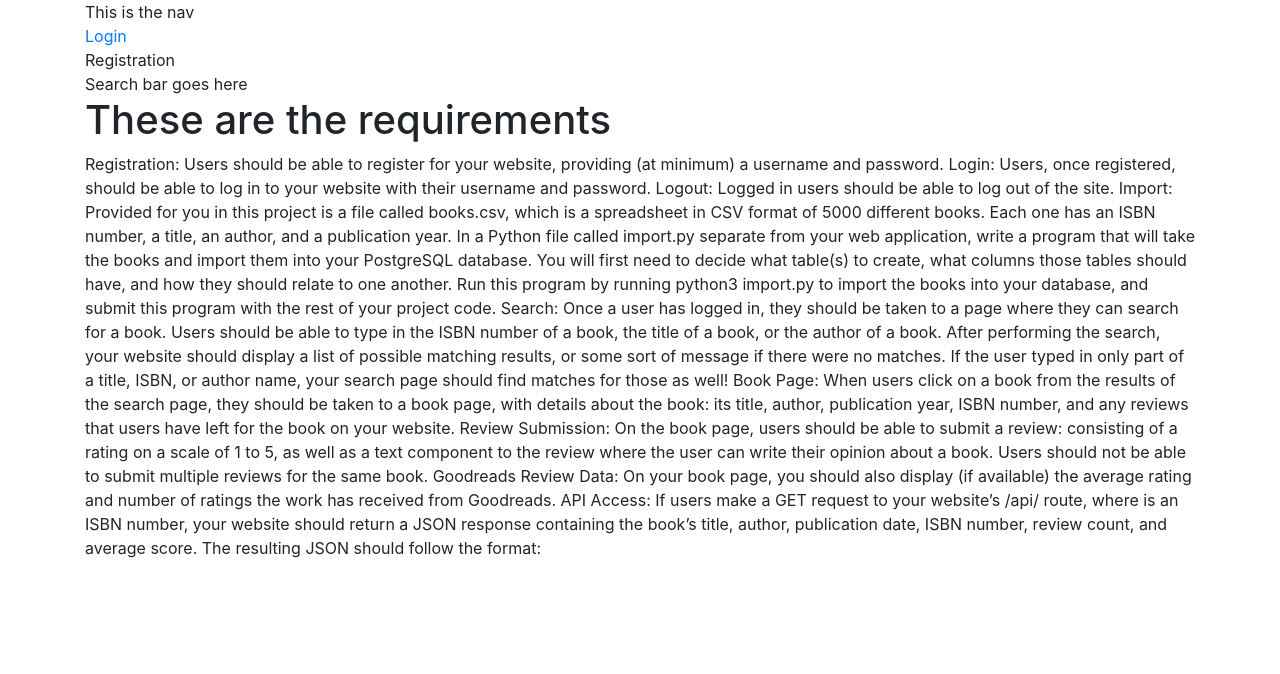
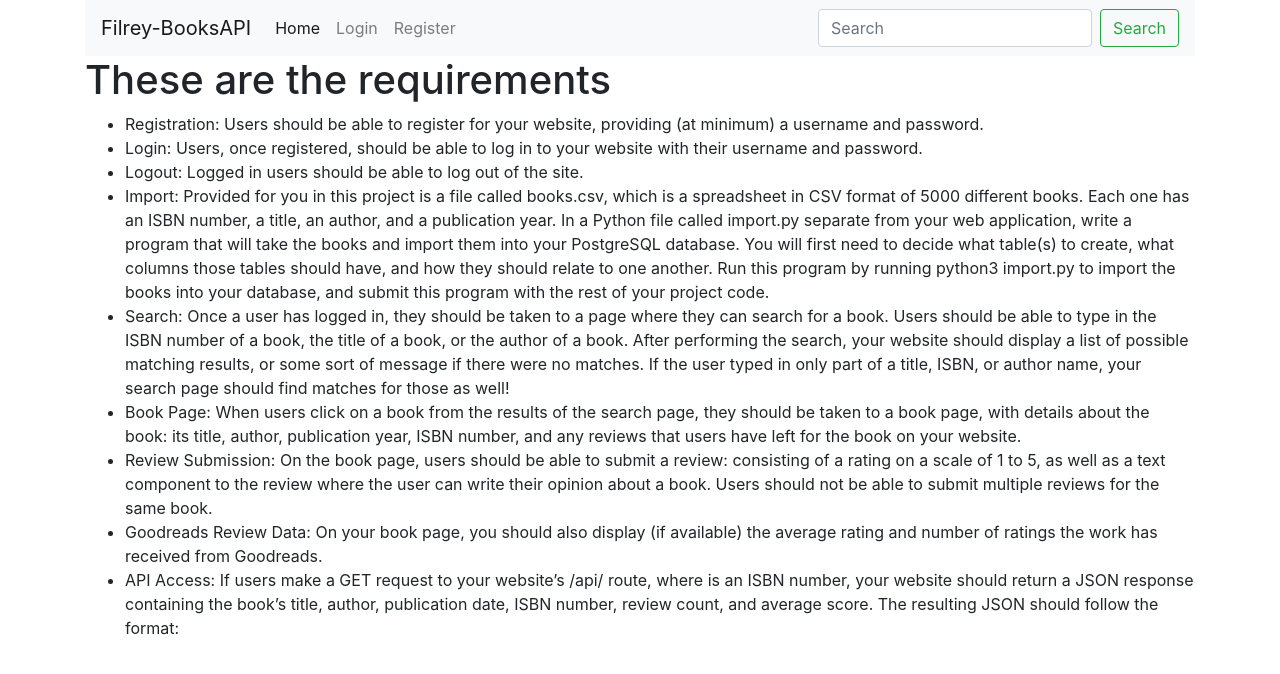
Before and after one commit to filrey/Goodreads_API, a Flask app: page / in a window 1280 px wide. Shown: the top 674 px of the page. Run offline with Flask 2, Linux system fonts and the light colour scheme; some libraries are stand-ins or nearby versions.

Commit message:
import py simple layout

```diff
--- a/application.py
+++ b/application.py
@@ -1,9 +1,10 @@
 import os
 
-from flask import Flask, session, render_template
+from flask import Flask, session, render_template, request
 from flask_session import Session
 from sqlalchemy import create_engine
 from sqlalchemy.orm import scoped_session, sessionmaker
+from sqlalchemy.ext.declarative import declarative_base
 
 app = Flask(__name__)
 
@@ -20,8 +21,39 @@ Session(app)
 engine = create_engine(os.getenv("DATABASE_URL"))
 db = scoped_session(sessionmaker(bind=engine))
 
+Base = declarative_base()
+Base.query = db.query_property()
+
+
+# class Book(db.model):
+#     __tablename__ = 'books'
+#     id = db.Column(db.Integer, primary_key=True)
+#     isbn = db.Column(db.Integer, unique=True)
+#     title = db.Column(db.String)
+#     author = db.Column(db.String)
+#     year = db.Column(db.Integer)
+
+#     def __init__(self, isbn, title, author, year):
+#         self.isbn = isbn
+#         self.title = title
+#         self.author = author
+#         self.year = year
+
+
+# class User(db.model):
+#     __tablename__ = 'users'
+#     id = db.Column(db.Integer, primary_key=True)
+#     username = db.Column(db.String)
+#     password = db.Column(db.String)
+
+#     def __init__(self, username, password):
+#         self.username = username
+#         self.password = password
+
 
 # ROUTES
+
+
 @app.route("/")
 def index():
     return render_template("index.html")
@@ -30,3 +62,17 @@ def index():
 @app.route("/login")
 def login():
     return render_template("login.html")
+
+
+@app.route("/register")
+def register():
+    return render_template("register.html")
+
+
+@app.route("/submit", methods=['POST'])
+def submit():
+    if request.method == 'POST':
+        username = request.form['username']
+        password = request.form['password']
+        print(username, password)
+        return render_template('success.html')
--- a/requirements.txt
+++ b/requirements.txt
@@ -1,4 +1,5 @@
 Flask
 Flask-Session
+flask_sqlalchemy
 psycopg2-binary
 SQLAlchemy
--- a/templates/index.html
+++ b/templates/index.html
@@ -1,47 +1,51 @@
-<!DOCTYPE html>
-<html lang="en">
-  <head>
-    <link rel="stylesheet" href="https://stackpath.bootstrapcdn.com/bootstrap/4.3.1/css/bootstrap.min.css"
-      integrity="sha384-ggOyR0iXCbMQv3Xipma34MD+dH/1fQ784/j6cY/iJTQUOhcWr7x9JvoRxT2MZw1T" crossorigin="anonymous">
-    <meta charset="UTF-8" />
-    <meta name="viewport" content="width=device-width, initial-scale=1.0" />
-    <title>Filrey-BooksAPI</title>
-  </head>
-  <body>
-    <div class="container">
+{% extends "layout.html" %}
 
-      <div class="nav">This is the nav</div>
-      <div class="login"><a href="{{ url_for('login')}}">Login</a></div>
-      <div class="registration">Registration</div>
-      <div class="search">Search bar goes here</div>
+{% block title %}
+Home | Filrey-BooksAPI
+{% endblock %}
+
+{% block body %}
+      <h1>These are the requirements</h1>
+
+      <ul>
+        <li>
+          Registration: Users should be able to register for your website,
+          providing (at minimum) a username and password.
+        </li>
+        <li>
+          Login: Users, once registered, should be able to log in to your website with their username and password.
+        </li>
+        <li>Logout: Logged in users should be able to log out of the site.</li>
+        <li>Import: Provided for you in this project is a file called books.csv, which is a spreadsheet in CSV format of 5000
+          different books. Each one has an ISBN number, a title, an author, and a publication year. In a Python file called
+          import.py separate from your web application, write a program that will take the books and import them into your
+          PostgreSQL database. You will first need to decide what table(s) to create, what columns those tables should have,
+          and
+          how they should relate to one another. Run this program by running python3 import.py to import the books into your
+          database, and submit this program with the rest of your project code.</li>
+        <li>Search: Once a user has logged in, they should be taken to a page where they can search for a book. Users should
+          be able
+          to type in the ISBN number of a book, the title of a book, or the author of a book. After performing the search,
+          your
+          website should display a list of possible matching results, or some sort of message if there were no matches. If the
+          user typed in only part of a title, ISBN, or author name, your search page should find matches for those as well!
+        </li>
+        <li>Book Page: When users click on a book from the results of the search page, they should be taken to a book page,
+          with
+          details about the book: its title, author, publication year, ISBN number, and any reviews that users have left for
+          the
+          book on your website.</li>
+        <li>Review Submission: On the book page, users should be able to submit a review: consisting of a rating on a scale of
+          1 to
+          5, as well as a text component to the review where the user can write their opinion about a book. Users should not
+          be
+          able to submit multiple reviews for the same book.</li>
+        <li>Goodreads Review Data: On your book page, you should also display (if available) the average rating and number of
+          ratings the work has received from Goodreads.</li>
+        <li>API Access: If users make a GET request to your website’s /api/<isbn> route, where <isbn> is an ISBN number, your
+              website should return a JSON response containing the book’s title, author, publication date, ISBN number, review
+              count, and average score. The resulting JSON should follow the format:</li>
 
 
-      <h1>These are the requirements</h1>
-
-      <p>Registration: Users should be able to register for your website, providing (at minimum) a username and password.
-      Login: Users, once registered, should be able to log in to your website with their username and password.
-      Logout: Logged in users should be able to log out of the site.
-      Import: Provided for you in this project is a file called books.csv, which is a spreadsheet in CSV format of 5000
-      different books. Each one has an ISBN number, a title, an author, and a publication year. In a Python file called
-      import.py separate from your web application, write a program that will take the books and import them into your
-      PostgreSQL database. You will first need to decide what table(s) to create, what columns those tables should have, and
-      how they should relate to one another. Run this program by running python3 import.py to import the books into your
-      database, and submit this program with the rest of your project code.
-      Search: Once a user has logged in, they should be taken to a page where they can search for a book. Users should be able
-      to type in the ISBN number of a book, the title of a book, or the author of a book. After performing the search, your
-      website should display a list of possible matching results, or some sort of message if there were no matches. If the
-      user typed in only part of a title, ISBN, or author name, your search page should find matches for those as well!
-      Book Page: When users click on a book from the results of the search page, they should be taken to a book page, with
-      details about the book: its title, author, publication year, ISBN number, and any reviews that users have left for the
-      book on your website.
-      Review Submission: On the book page, users should be able to submit a review: consisting of a rating on a scale of 1 to
-      5, as well as a text component to the review where the user can write their opinion about a book. Users should not be
-      able to submit multiple reviews for the same book.
-      Goodreads Review Data: On your book page, you should also display (if available) the average rating and number of
-      ratings the work has received from Goodreads.
-      API Access: If users make a GET request to your website’s /api/<isbn> route, where <isbn> is an ISBN number, your
-          website should return a JSON response containing the book’s title, author, publication date, ISBN number, review
-          count, and average score. The resulting JSON should follow the format:</p>
-    </div>
-  </body>
-</html>
+      </ul>
+{% endblock %}
--- /dev/null
+++ b/templates/layout.html
@@ -0,0 +1,62 @@
+<!DOCTYPE html>
+<html lang="en">
+  <head>
+    <meta charset="UTF-8" />
+    <meta name="viewport" content="width=device-width, initial-scale=1.0" />
+    <link
+      rel="stylesheet"
+      href="https://stackpath.bootstrapcdn.com/bootstrap/4.3.1/css/bootstrap.min.css"
+      integrity="sha384-ggOyR0iXCbMQv3Xipma34MD+dH/1fQ784/j6cY/iJTQUOhcWr7x9JvoRxT2MZw1T"
+      crossorigin="anonymous"
+    />
+    <title>{% block title %} {% endblock %}</title>
+  </head>
+  <body>
+    <div class="container">
+      <!-- NAVBAR -->
+      <nav class="navbar navbar-expand-lg navbar-light bg-light">
+        <a class="navbar-brand" href="#">Filrey-BooksAPI</a>
+        <button
+          class="navbar-toggler"
+          type="button"
+          data-toggle="collapse"
+          data-target="#navbarSupportedContent"
+          aria-controls="navbarSupportedContent"
+          aria-expanded="false"
+          aria-label="Toggle navigation"
+        >
+          <span class="navbar-toggler-icon"></span>
+        </button>
+
+        <div class="collapse navbar-collapse" id="navbarSupportedContent">
+          <ul class="navbar-nav mr-auto">
+            <li class="nav-item active">
+              <a class="nav-link" href="{{ url_for('index')}}"
+                >Home <span class="sr-only">(current)</span></a
+              >
+            </li>
+            <li class="nav-item">
+              <a class="nav-link" href="{{ url_for('login')}}">Login</a>
+            </li>
+            <li class="nav-item">
+              <a class="nav-link" href="{{ url_for('register')}}">Register</a>
+            </li>
+          </ul>
+          <form class="form-inline my-2 my-lg-0">
+            <input
+              class="form-control mr-sm-2"
+              type="search"
+              placeholder="Search"
+              aria-label="Search"
+            />
+            <button class="btn btn-outline-success my-2 my-sm-0" type="submit">
+              Search
+            </button>
+          </form>
+        </div>
+      </nav>
+
+      {% block body %} {% endblock %}
+    </div>
+  </body>
+</html>
--- /dev/null
+++ b/templates/register.html
@@ -0,0 +1,4 @@
+{% extends "layout.html" %} {% block title %} Register | Filrey-BooksAPI {%
+endblock %} {% block body %}
+<h1>Register</h1>
+{% endblock %}
--- /dev/null
+++ b/templates/success.html
@@ -0,0 +1,4 @@
+{% extends "layout.html" %} {% block title %} Success | Filrey-BooksAPI {%
+endblock %} {% block body %}
+<h1>Operation was successful!</h1>
+{% endblock %}
```
Also changed, not shown: import.py (added, +22 -0 lines), templates/login.html (+4 -11 lines), 1 other file.
